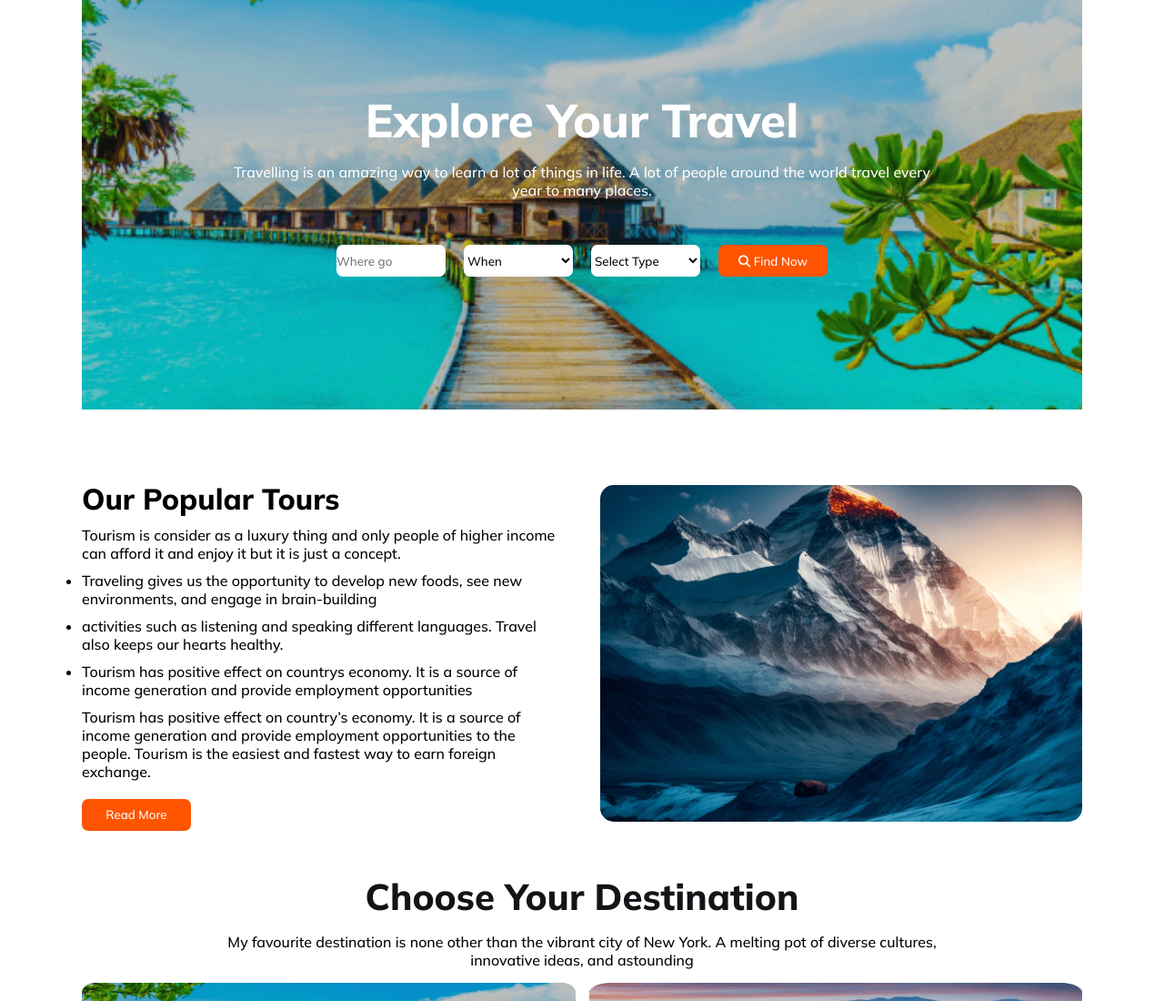
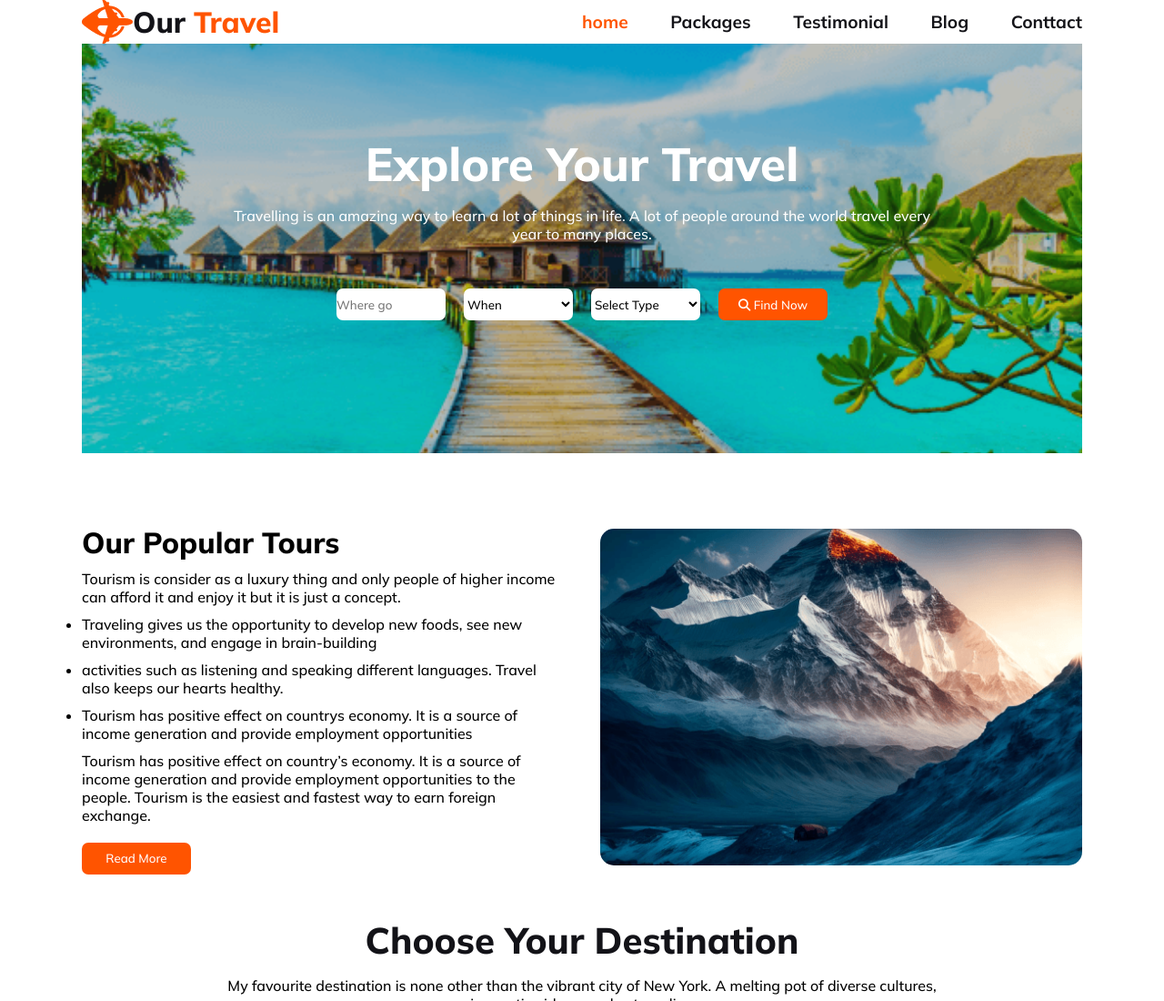
Before and after one commit to jomir28/assignment-2, a plain HTML site: page index.html in a window 1280 px wide. Shown: the top 1100 px of the page at 91% size. Drawn offline with Linux system fonts and the light colour scheme.

Commit message:
nav added

```diff
--- a/index.html
+++ b/index.html
@@ -10,7 +10,22 @@
 </head>
 
 <body>
-    <header>
+    <header class="header">
+        <nav>
+            <div class="nav-contant">
+                <img src="Images/Group 40071 (2).png" >
+            <h3 class="travel-title">Our <span class="travel-color">Travel</span></h3>
+            </div>
+
+            <div class="nav-items">
+                <li><a href=""><span class="travel-color">home</span></a></li>
+                <li><a href="">Packages</a></li>
+                <li><a href="">Testimonial</a></li>
+                <li><a href="">Blog</a></li>
+                <li><a href="">Conttact</a></li>
+            </div>
+        </nav>
+
         <div class="banner">
             <h3 class="banner-title">Explore Your Travel</h3>
             <p class="banner-desc">Travelling is an amazing way to learn a lot of things in life. A lot of people around
@@ -107,7 +122,7 @@
         </div>
 
         </section>
-
+        <!-- newsletter section -->
         <section class="newsletter">
             <div class="newsletter-contant">
                 <h2 class="perfect-title">Newsletter</h2>
@@ -129,7 +144,7 @@
 
     <footer class="footer">
 <div class="travel-contant">
-    <img src="Images/Group 40071 (2).png" alt="">
+    <img src="Images/Group 40071 (2).png" >
     <h3 class="travel-title">Our <span class="travel-color">Travel</span></h3>
 </div>
 <p class="travel-desc">Travelling is an amazing way to learn a lot of things in life. A lot of people around the world travel every year to many places.</p>
--- a/style.css
+++ b/style.css
@@ -11,12 +11,44 @@
     margin: 0 auto;
 }
 
+.header{
+    width: 1100px;
+    margin: 0 auto;
+}
+
+/* nav releted style */
+nav{
+    display: flex;
+
+}
+
+.nav-contant{
+    width: 50%;
+    display: flex;
+    align-items: center;
+}
+
+.nav-items{
+    width: 50%;
+    display: flex;
+    justify-content: space-between;
+    align-items: center;
+}
+
+.nav-items li{
+    list-style: none;
+}
+
+.nav-items a{
+    text-decoration: none;
+    font-size: 1.2rem;
+    font-weight: 700;
+    color: #131318;
+}
 
 /* banner releted style */
 .banner {
     height: 350px;
-    width: 1100px;
-    margin: 0 auto;
     background-size: 100%;
     background-image: url('./Images/Rectangle\ 5.png');
     background-repeat: no-repeat;
```
